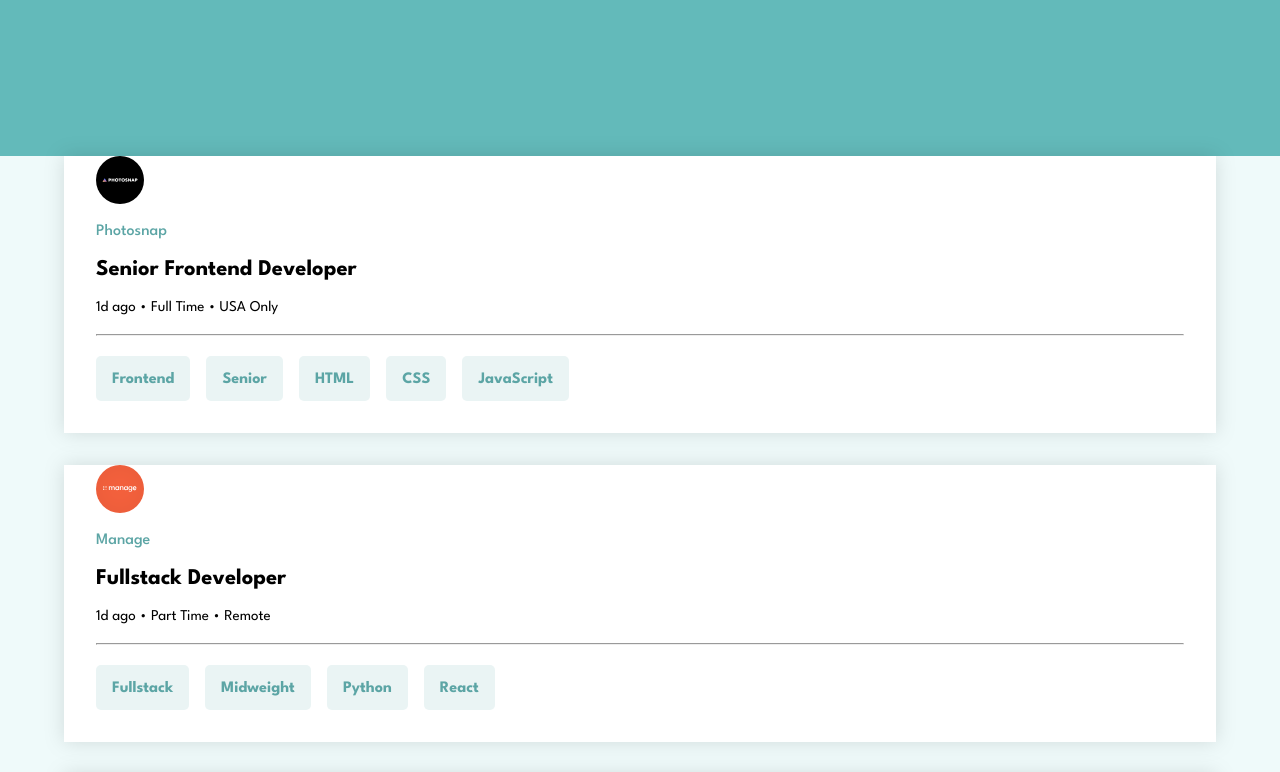
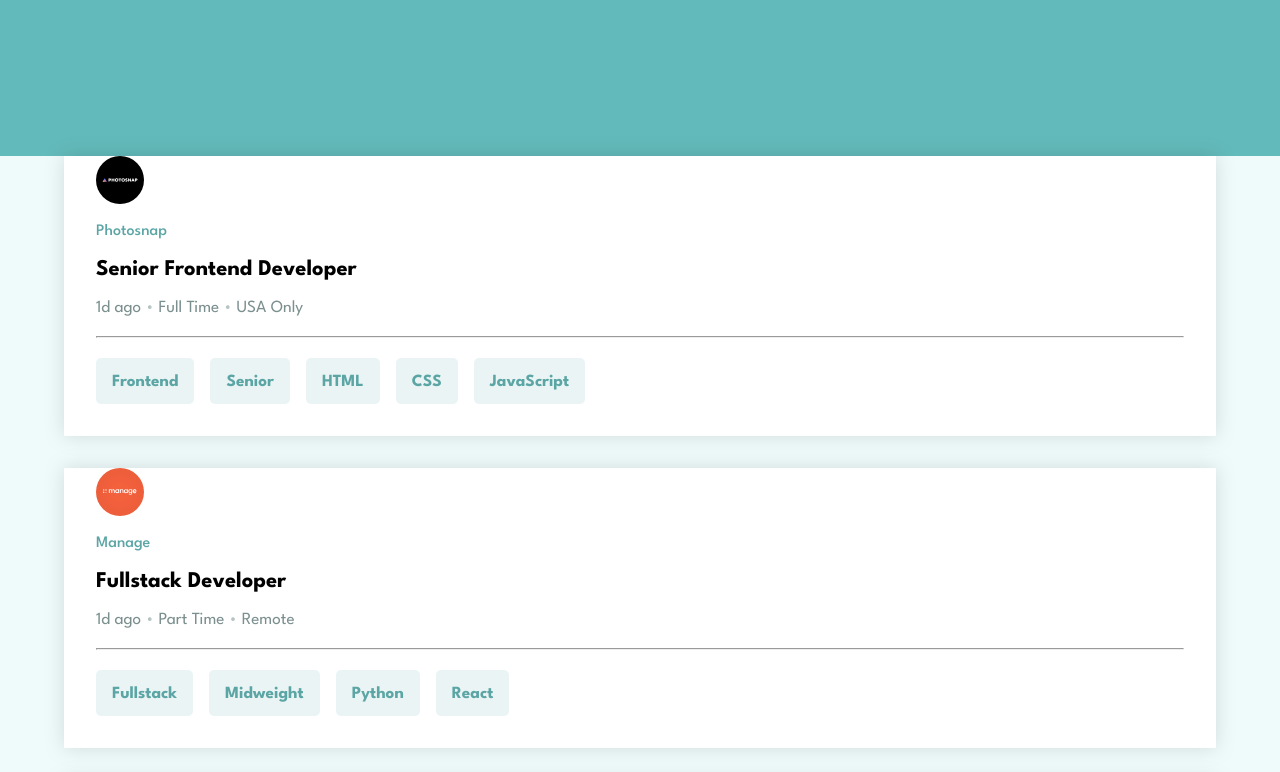
Before and after one commit to RyanNolan1/react-job-listing, a React (Create React App) app: page / in a window 1280 px wide. Shown: the top 772 px of the page. Built offline with nearby package versions, Linux system fonts and the light colour scheme.

Commit message:
this will add styling to the job listing details

```diff
--- a/src/App.css
+++ b/src/App.css
@@ -40,6 +40,11 @@ body {
   color:#5CA5A5;
 }
 
+.job-info-container {
+  color:#7C8F8F;
+  font-size:1.066rem;
+}
+
 .button-container {
   gap: 1rem;
   display: flex;
@@ -49,7 +54,7 @@ body {
 .info-button {
   color:#5CA5A5;
   background: #5ca5a520;
-  font-size:16px;
+  font-size:1.066rem;
   border-radius: 5px;
   border:none;
   padding:16px 16px 14px 16px;
--- a/src/App.js
+++ b/src/App.js
@@ -89,7 +89,9 @@ function JobList({ onHandlejobDetails, onhandleFilter, filteredJobs }) {
             <div className="job-name-container">{job.company}</div>
             <h2>{job.position}</h2>
             <p className="job-info-container">
-              {job.postedAt} &bull; {job.contract} &bull; {job.location}
+              {job.postedAt} <span style={{ color: "#B7C4C4" }}>&bull;</span>{" "}
+              {job.contract} <span style={{ color: "#B7C4C4" }}>&bull;</span>{" "}
+              {job.location}
             </p>
             <hr></hr>
             <div className="button-container">
```
